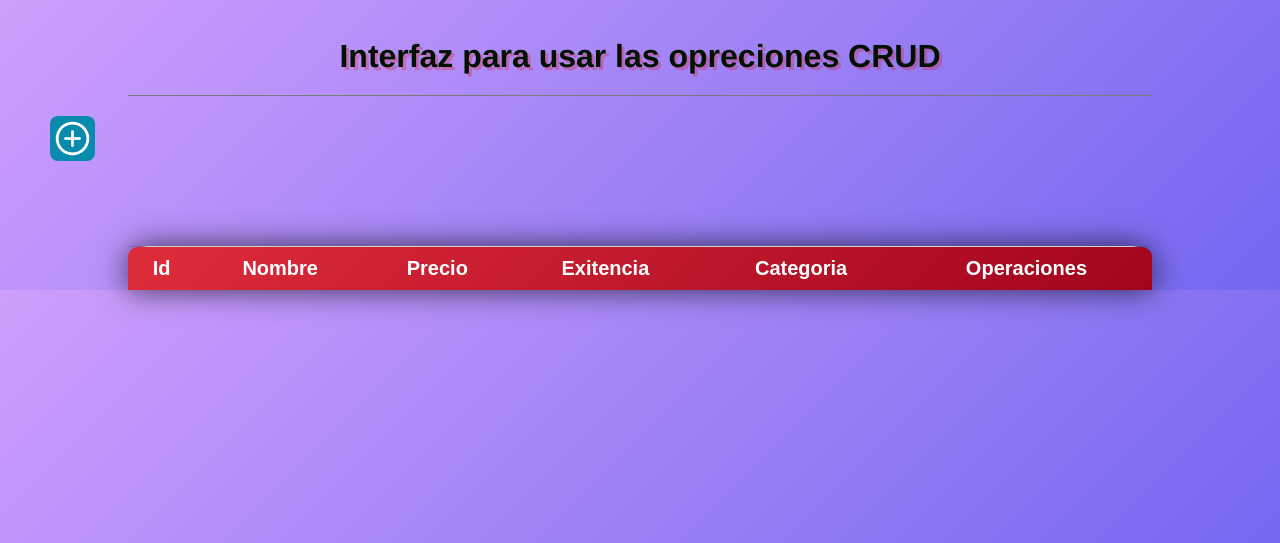
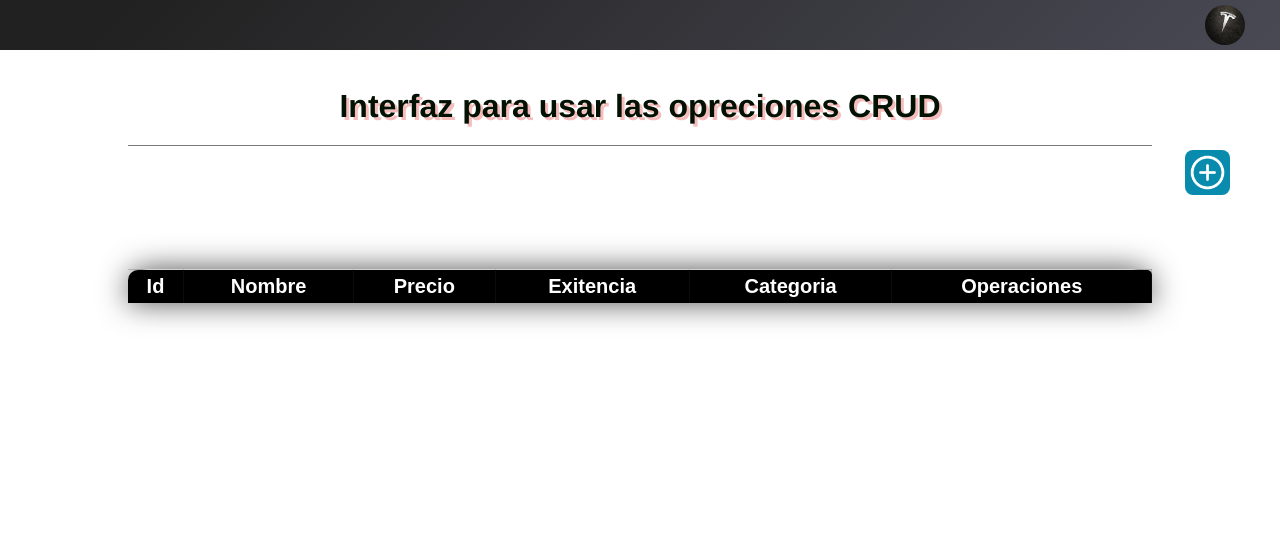
Before and after one commit to Eduardo4710/improved-crud-with-new-encoding, a PHP site: page / in a window 1280 px wide. Shown: the top 543 px of the page. Run offline with PHP 8.4, Linux system fonts and the light colour scheme; data that the repository does not hold is empty; some web fonts are replaced.

Commit message:
Disenio nuevo fondo blanco

```diff
--- a/css/style.css
+++ b/css/style.css
@@ -10,7 +10,23 @@
 }
 body{
 
-    background:linear-gradient(135deg, #CE9FFC 0%,#7367F0 100%);
+    /*background:linear-gradient(135deg, #CE9FFC 0%,#7367F0 100%);*/
+}
+.menu_opciones
+{
+    width: 100%;
+    height: 50px;
+    background: linear-gradient(135deg,rgb(33 33 33) 10%, rgb(49 49 62 / 88%) 101%);
+}
+.user_logo
+{
+    width: 40px;
+    height: 40px;
+    border-radius: 50px;
+    position: absolute;
+    right: 30px;
+    margin: 5px;
+
 }
 .main
 {
@@ -23,10 +39,6 @@ height: auto;
 max-width: 80%;
 margin: auto;
 margin-top:4%;
-
-
-
-
 }
 
 
@@ -56,9 +68,9 @@ h1{
 
 #agregar{
     border: none;
-    position: relative;
-    left: 50px;
-    top:20px;
+    position: absolute;
+    right: 50px;
+    top:150px;
     background: rgb(8, 139, 172);
     border-radius:8px;
 	cursor:pointer;
@@ -76,7 +88,9 @@ h1{
     text-align:center;
     }
 
-  /* Estilo de la tabla */
+  /*
+  ==============Estilo de la tabla=================
+  */
     table{
         background-color: rgb(255, 255, 255);
         text-align: left;
@@ -89,9 +103,10 @@ h1{
     }
 
     th, td{
-        padding: 10px;
+        padding: 5px;
         text-align: center;
         border-top:1px solid rgba(56, 55, 55, 0.219) ;
+        border-right: 1px solid rgba(56, 55, 55, 0.219) ;
 
     }
     .col1
@@ -101,15 +116,16 @@ h1{
     }
     .col6
     {
-        border-top-right-radius: 10px;
+        border-top-right-radius: 5px;
     }
     thead{
-        background:linear-gradient(135deg, #df2c3b 0%,#A1051D 100%);
+        background:black;
         border-bottom-left-radius: 30px;
         color: white;
         text-align: left;
         font-size: 20px;
         font-family: 'BenchNine', sans-serif;
+
 
 
     }
--- a/index.php
+++ b/index.php
@@ -11,6 +11,12 @@
     <title>Opreciones CRUD</title>
 </head>
 <body>
+
+<header class="menu_opciones">
+<figure >
+    <img class="user_logo" src="iconos/user.jpg"  alt="">
+</figure>
+</header>
     <br>
     <h1>Interfaz para usar las opreciones CRUD</h1>
     <hr>
```
Also changed, not shown: iconos/user.jpg (added).
